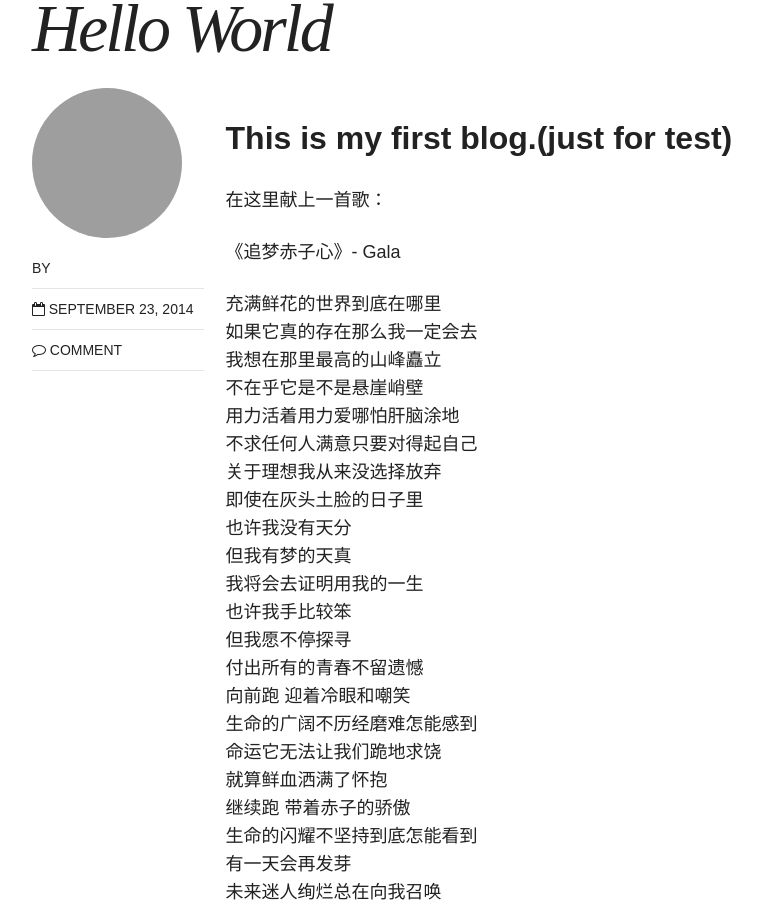
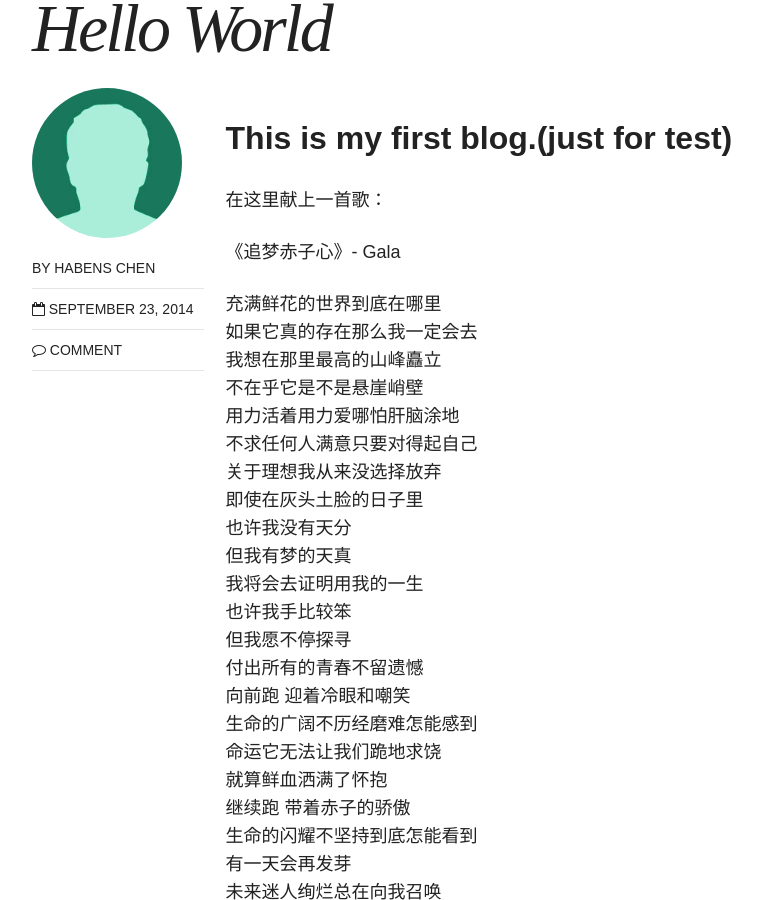
Before and after one commit to Habens/habens.github.io, a Jekyll site: the page built from _posts/blog/2014-09-24-hello-world.md, in a window 1280 px wide and 900 px high, scrolled down 782 px. Shown: the whole window, without its empty margins (154-916 px from the left). Built offline with Jekyll 4.4.1, drawn with Linux system fonts in a browser that asks for light colours; nearby versions of some CDN libraries; comment, search, counter and statistics services are not loaded.

Commit message:
update blog's author

```diff
--- a/_posts/blog/2014-09-24-hello-world.md
+++ b/_posts/blog/2014-09-24-hello-world.md
@@ -1,7 +1,7 @@
 ---
 layout: post
 title: "Hello World"
-author: "Habens Chen"
+author: habens_chen
 modified:
 categories: blog
 excerpt:
```
